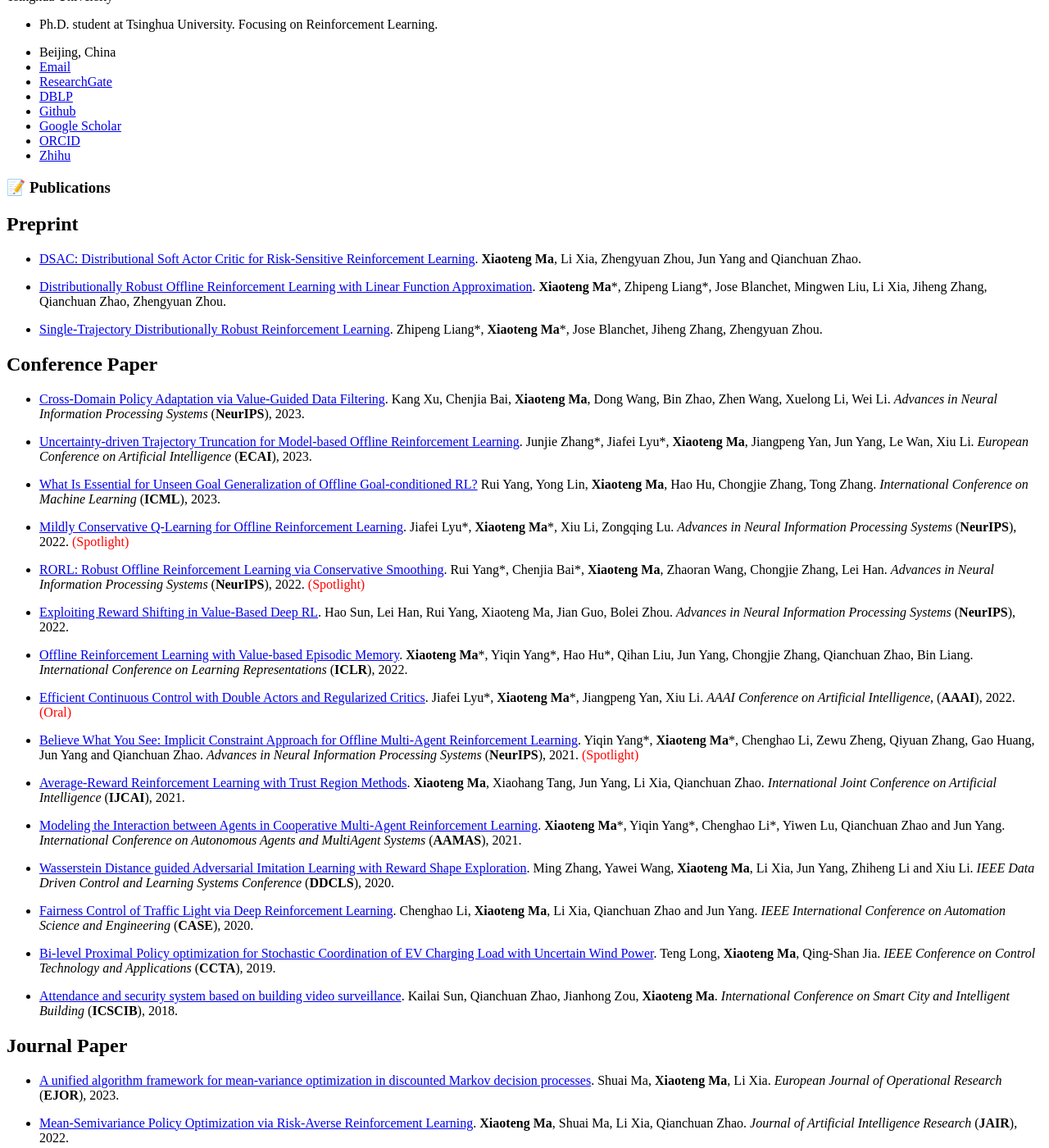
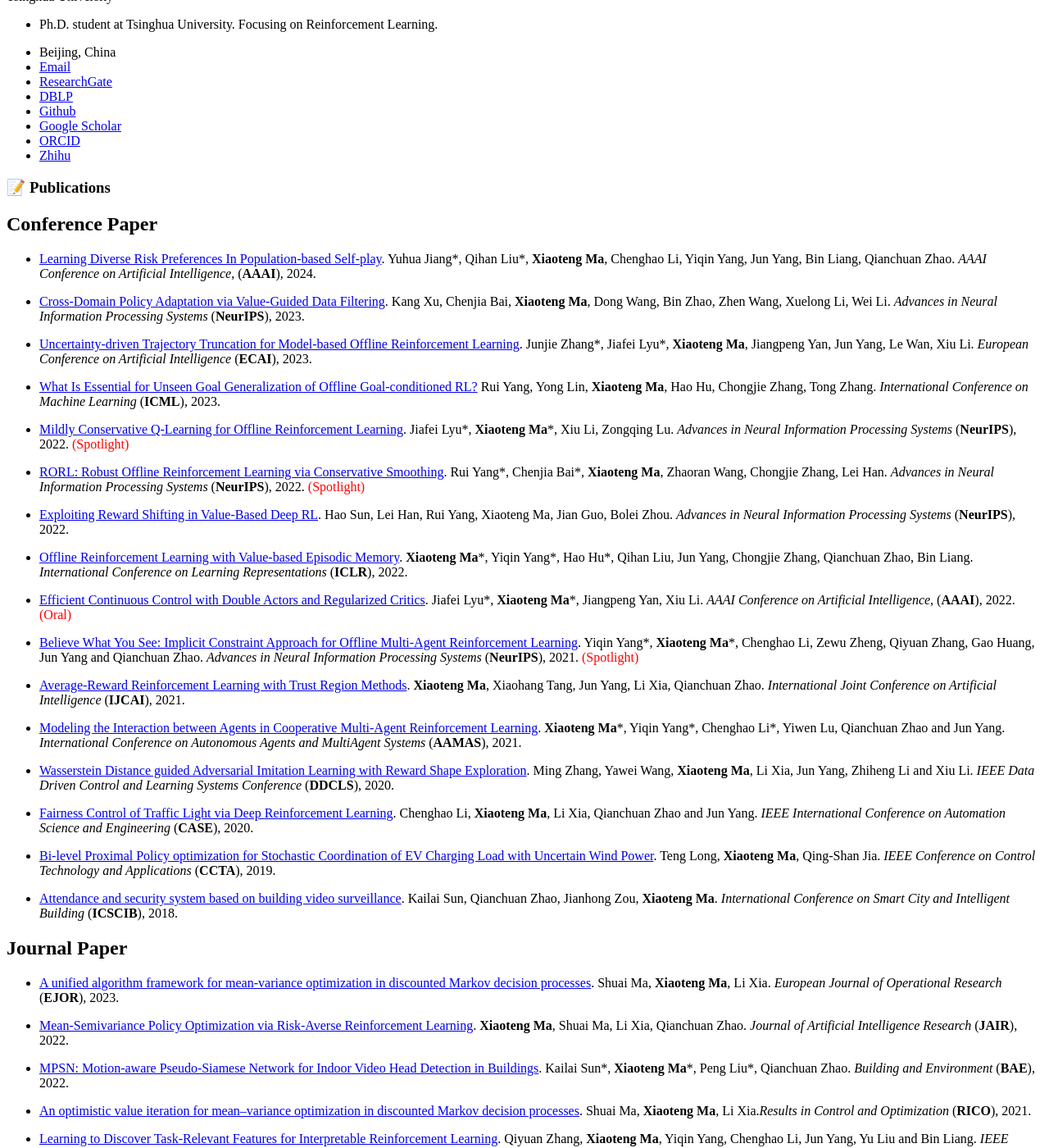
Before and after one commit to xtma/xtma.github.io, a Jekyll site: the page built from _pages/includes/pub.md, in a window 1280 px wide and 1400 px high, scrolled down 292 px. Shown: the whole window at 82% size. Built offline with Jekyll 4.4.1, drawn with Linux system fonts in a browser that asks for light colours; our own code applies the rules of GitHub Pages for plain Markdown files; some of the changed text lies outside the part shown.

Commit message:
update pub

```diff
--- a/_pages/includes/pub.md
+++ b/_pages/includes/pub.md
@@ -1,13 +1,8 @@
 # 📝 Publications
 
-## Preprint
-- [DSAC: Distributional Soft Actor Critic for Risk-Sensitive Reinforcement Learning](https://arxiv.org/abs/2004.14547). **Xiaoteng Ma**, Li Xia, Zhengyuan Zhou, Jun Yang and Qianchuan Zhao.
+## Conference Paper
+- [Learning Diverse Risk Preferences In Population-based Self-play](https://arxiv.org/abs/2305.11476). Yuhua Jiang\*, Qihan Liu\*, **Xiaoteng Ma**, Chenghao Li, Yiqin Yang, Jun Yang, Bin Liang, Qianchuan Zhao. *AAAI Conference on Artificial Intelligence*, (**AAAI**), 2024.
 
-- [Distributionally Robust Offline Reinforcement Learning with Linear Function Approximation](https://arxiv.org/abs/2209.06620). **Xiaoteng Ma**\*, Zhipeng Liang\*, Jose Blanchet, Mingwen Liu, Li Xia, Jiheng Zhang, Qianchuan Zhao, Zhengyuan Zhou.
-
-- [Single-Trajectory Distributionally Robust Reinforcement Learning](https://arxiv.org/abs/2301.11721). Zhipeng Liang\*, **Xiaoteng Ma**\*, Jose Blanchet, Jiheng Zhang, Zhengyuan Zhou.
-
-## Conference Paper
 - [Cross-Domain Policy Adaptation via Value-Guided Data Filtering](https://arxiv.org/abs/2305.17625). Kang Xu, Chenjia Bai, **Xiaoteng Ma**, Dong Wang, Bin Zhao, Zhen Wang, Xuelong Li, Wei Li. *Advances in Neural Information Processing Systems* (**NeurIPS**), 2023.
 
 - [Uncertainty-driven Trajectory Truncation for Model-based Offline Reinforcement Learning](https://arxiv.org/abs/2304.04660). Junjie Zhang\*, Jiafei Lyu\*, **Xiaoteng Ma**, Jiangpeng Yan, Jun Yang, Le Wan, Xiu Li. *European Conference on Artificial Intelligence* (**ECAI**), 2023.
@@ -52,3 +47,10 @@
 - [Learning to Discover Task-Relevant Features for Interpretable Reinforcement Learning](https://ieeexplore.ieee.org/abstract/document/9463791). Qiyuan Zhang, **Xiaoteng Ma**, Yiqin Yang, Chenghao Li, Jun Yang, Yu Liu and Bin Liang. *IEEE Robotics and Automation Letters* (**RA-L**), 2021.
 
 - [Reinforcement learning for fluctuation reduction of wind power with energy storage](https://www.sciencedirect.com/science/article/pii/S2666720721000199). Zhen Yang, **Xiaoteng Ma**, Li Xia, Qianchuan Zhao and Xiaohong Guan. *Results in Control and Optimization* (**RICO**), 2021.
+
+## Preprint
+- [DSAC: Distributional Soft Actor Critic for Risk-Sensitive Reinforcement Learning](https://arxiv.org/abs/2004.14547). **Xiaoteng Ma**, Li Xia, Zhengyuan Zhou, Jun Yang and Qianchuan Zhao.
+
+- [Distributionally Robust Offline Reinforcement Learning with Linear Function Approximation](https://arxiv.org/abs/2209.06620). **Xiaoteng Ma**\*, Zhipeng Liang\*, Jose Blanchet, Mingwen Liu, Li Xia, Jiheng Zhang, Qianchuan Zhao, Zhengyuan Zhou.
+
+- [Single-Trajectory Distributionally Robust Reinforcement Learning](https://arxiv.org/abs/2301.11721). Zhipeng Liang\*, **Xiaoteng Ma**\*, Jose Blanchet, Jiheng Zhang, Zhengyuan Zhou.
```
